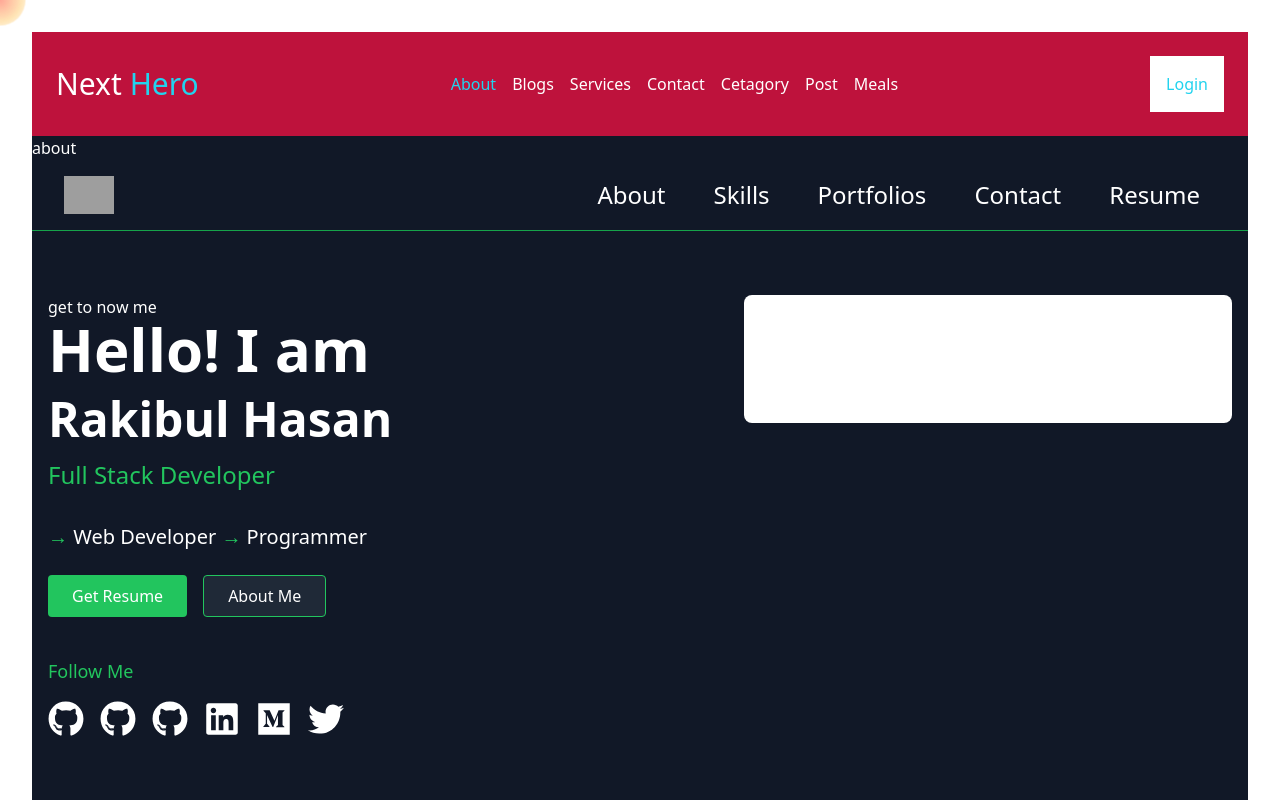
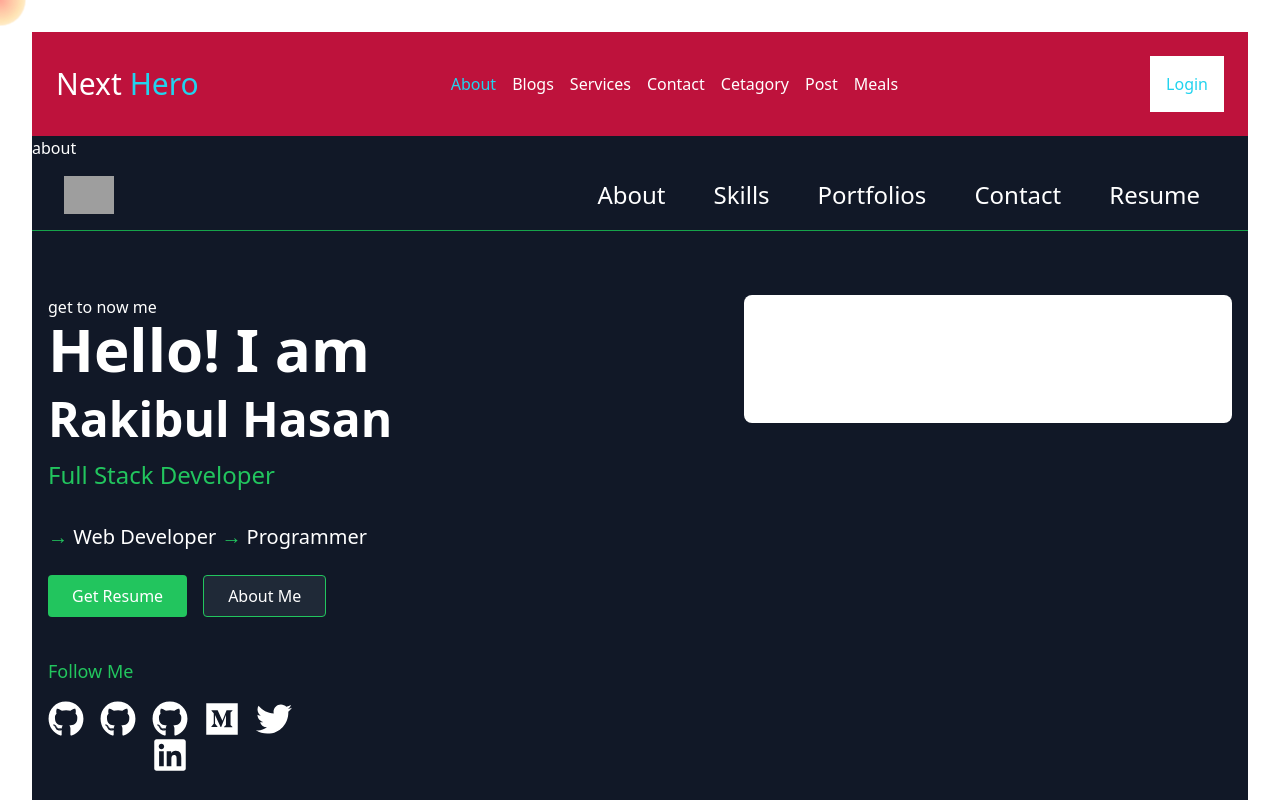
Before and after one commit to rakibul561/Next-heros, a Next.js app: page /about in a window 1280 px wide. Shown: the top 800 px of the page. Built offline with nearby package versions, Linux system fonts and the light colour scheme; grey boxes are pictures that could not be loaded; some icons are missing.

Commit message:
change code

```diff
--- a/src/app/about/page.tsx
+++ b/src/app/about/page.tsx
@@ -58,9 +58,9 @@ const Home: React.FC = () => {
                   <FaGithub />
                 </a>
                 <a href="#" className="hover:text-green-500">
+                <a href="#" className="hover:text-green-500">
                   <FaGithub />
                 </a>
-                <a href="#" className="hover:text-green-500">
                   <FaLinkedin />
                 </a>
                 <a href="#" className="hover:text-green-500">
```
